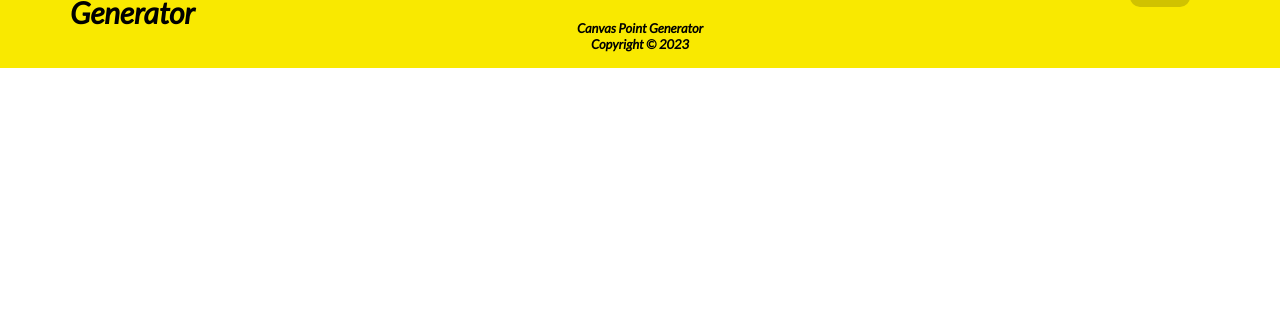
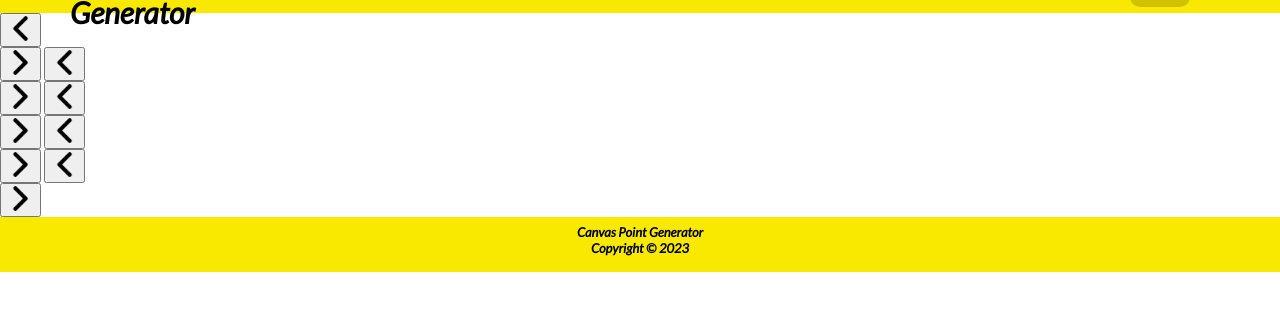
Before and after one commit to Rakshii-S/Canvas-Point-Generator, a plain HTML site: page docs.html in a window 1280 px wide. Shown: the part 57-368 px from the top of the page. Drawn offline with Linux system fonts and the light colour scheme.

Commit message:
updated docs.html file

```diff
--- a/docs.html
+++ b/docs.html
@@ -18,7 +18,25 @@
         </div>
     </header>
     <main>
-
+        <div id="part1"></div>
+            <div id="slides">
+                <button id="lb1"><img src="images/left-arrow.png" alt="left arrow" width="25px"></button>
+                    <div id="slide1"></div>
+                <button id="lr1"><img src="images/right-arrow.png" alt="right arrow" width="25px"></button>
+                <button id="lb2"><img src="images/left-arrow.png" alt="left arrow" width="25px"></button>
+                    <div id="slide2"></div>
+                <button id="lr2"><img src="images/right-arrow.png" alt="right arrow" width="25px"></button>
+                <button id="lb3"><img src="images/left-arrow.png" alt="left arrow" width="25px"></button>
+                    <div id="slide3"></div>
+                <button id="lr3"><img src="images/right-arrow.png" alt="right arrow" width="25px"></button>
+                <button id="lb4"><img src="images/left-arrow.png" alt="left arrow" width="25px"></button>
+                    <div id="slide4"></div>
+                <button id="lr4"><img src="images/right-arrow.png" alt="right arrow" width="25px"></button>
+                <button id="lb5"><img src="images/left-arrow.png" alt="left arrow" width="25px"></button>
+                    <div id="slide5"></div>
+                <button id="lr5"><img src="images/right-arrow.png" alt="right arrow" width="25px"></button>
+                </div>
+        <div id="part2"></div>
     </main>
     <footer>
         <div>Canvas Point Generator</div>
```
